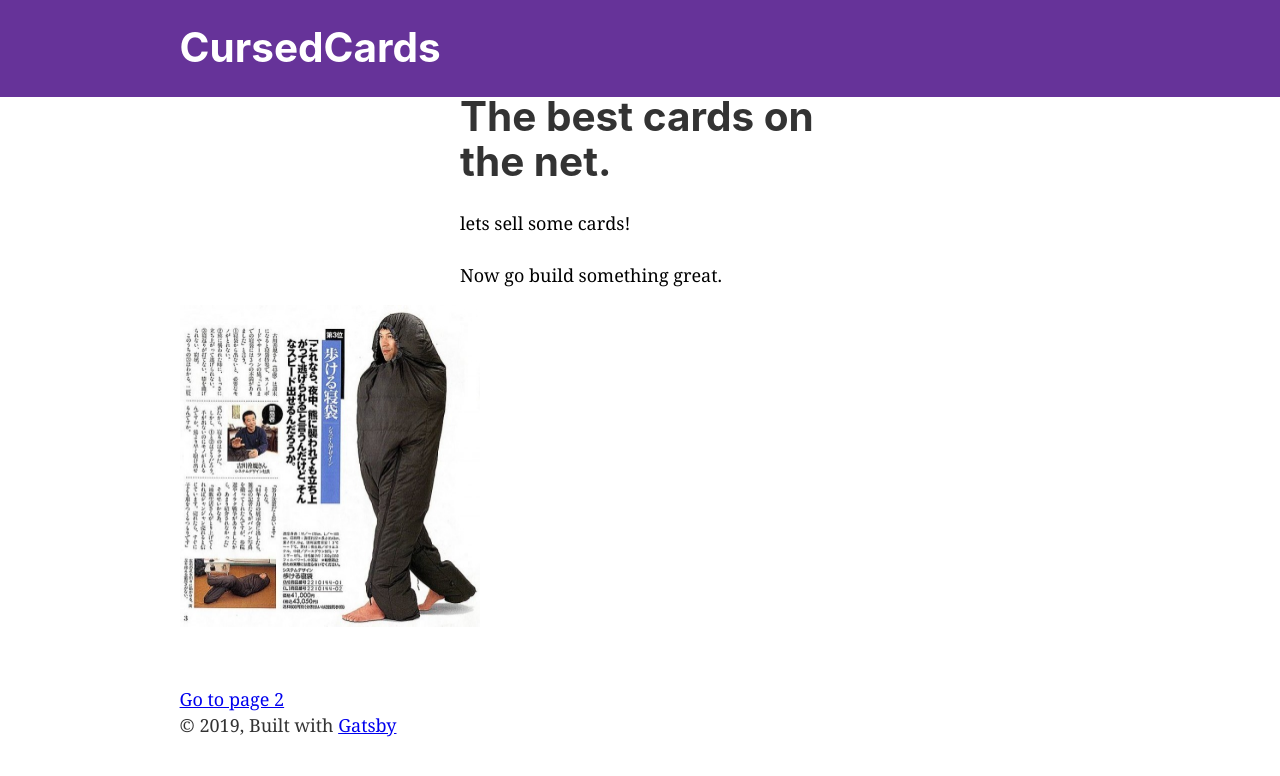
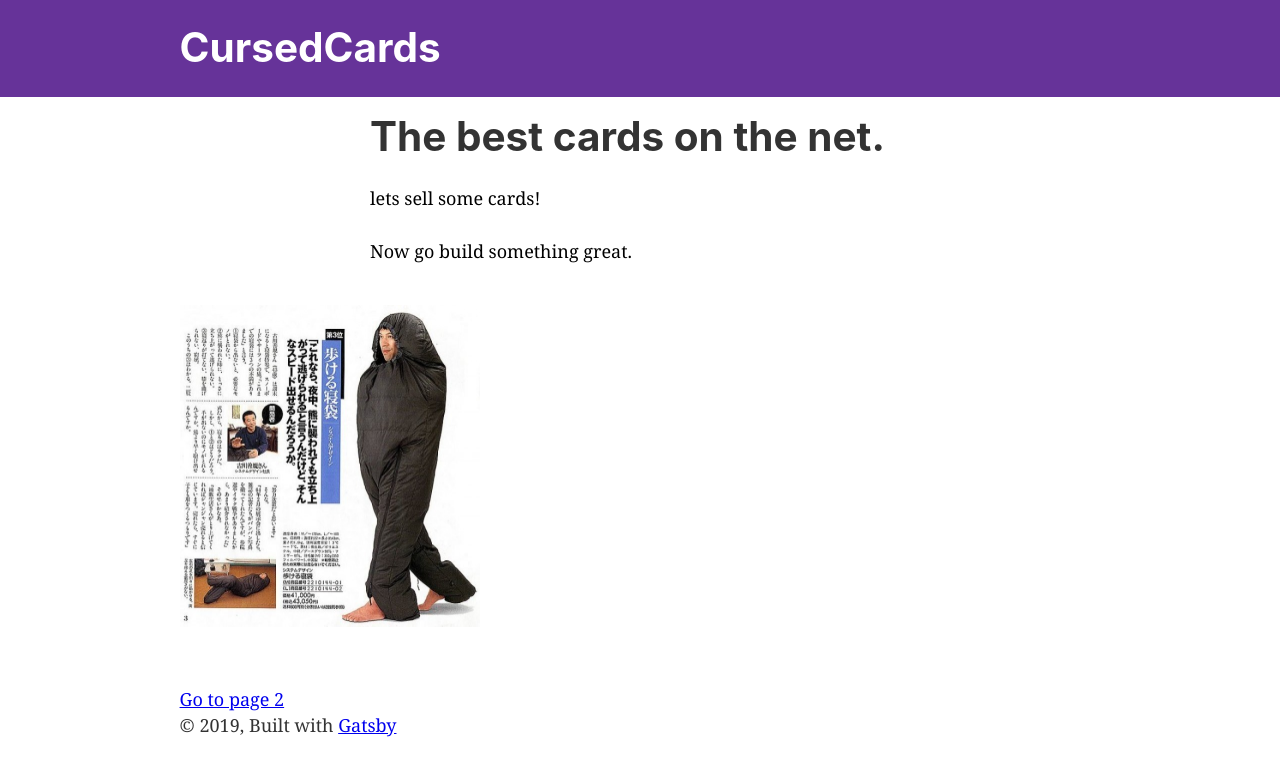
Before and after one commit to Alexpop11/CoolCards, a Gatsby site in the folder cursedcards-site/: page / in a window 1280 px wide. Built offline with nearby package versions, Linux system fonts and the light colour scheme; Gatsby itself is replaced by a stand-in of ours.

Commit message:
3rd center test :)

```diff
--- a/cursedcards-site/src/components/layout.css
+++ b/cursedcards-site/src/components/layout.css
@@ -629,5 +629,6 @@ pre tt:after {
 }
 
 .item {
-  width: 20em;
+  height: 10em;
+  width: 30em;
 }
```
